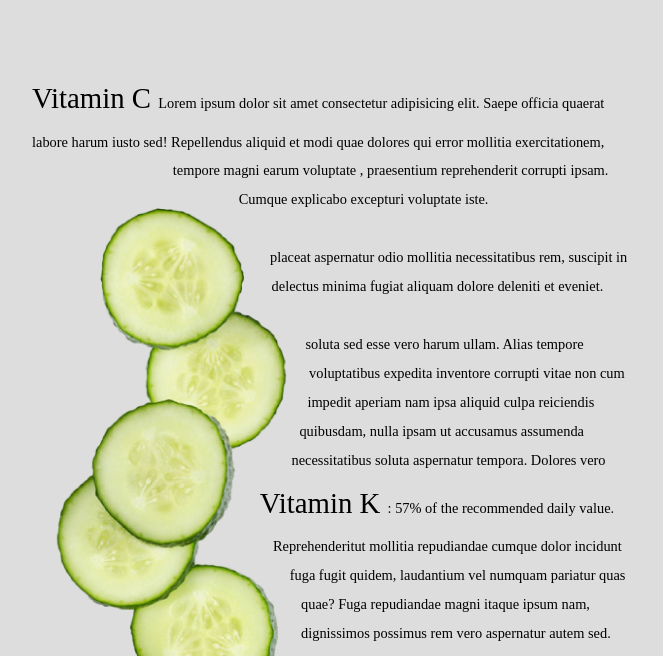
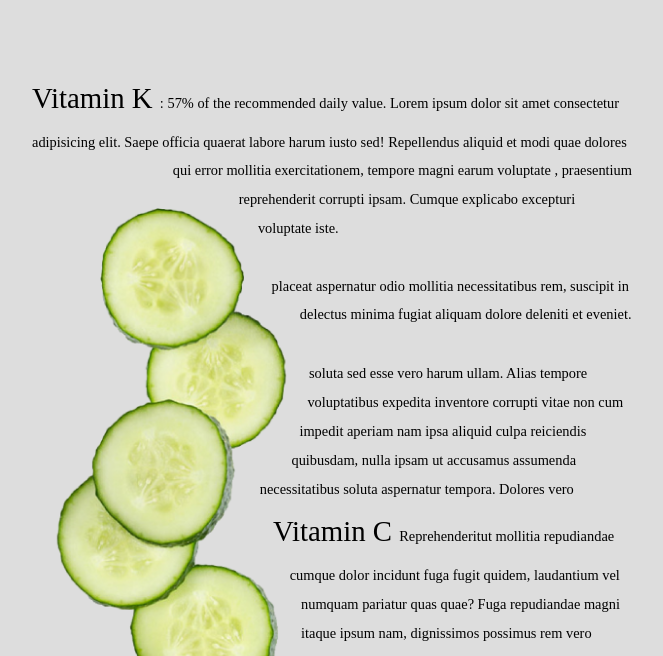
Before and after one commit to JK-8989/float-0, a plain HTML site: page index.html in a window 1280 px wide. Shown: the part 144-800 px from the top of the page, without its empty margins (308-971 px from the left). Drawn offline with Linux system fonts and the light colour scheme.

Commit message:
EDIT context

```diff
--- a/index.html
+++ b/index.html
@@ -11,8 +11,8 @@
   <div class="container">
     <h1>Cucumbers</h1>
   <img class="cucumber" src="/images/cucumber-slices1.png" alt="slices of cucumber">
-  <p><span id="vitamin-c"> Vitamin C </span>Lorem ipsum dolor sit amet consectetur adipisicing elit. Saepe officia quaerat labore harum iusto sed! Repellendus aliquid et modi quae dolores qui error mollitia exercitationem, tempore magni earum voluptate , praesentium reprehenderit corrupti ipsam. Cumque explicabo excepturi voluptate iste. <br><br>placeat aspernatur odio mollitia necessitatibus rem, suscipit in delectus minima fugiat aliquam dolore deleniti et eveniet.</p>
-  <p>soluta sed esse vero harum ullam. Alias tempore voluptatibus expedita inventore corrupti vitae non cum impedit  aperiam nam ipsa aliquid culpa reiciendis quibusdam, nulla ipsam ut accusamus assumenda necessitatibus soluta aspernatur tempora. Dolores vero <span id="vitamin-K"> Vitamin K </span>: 57% of the recommended daily value. Reprehenderitut mollitia repudiandae cumque dolor incidunt fuga fugit quidem, laudantium vel numquam pariatur quas quae? Fuga repudiandae magni itaque ipsum nam, dignissimos possimus rem vero aspernatur autem sed. Aspernatur voluptatem quibusdam perspiciatis ipsa autem exercitationem asperiores? Natus molestiae aspernatur, ipsa expedita corrupti nostrum voluptas provident dolor, odio doloribus placeat fugit tempora.
+  <p><span id="vitamin-k"> Vitamin K </span>: 57% of the recommended daily value. Lorem ipsum dolor sit amet consectetur adipisicing elit. Saepe officia quaerat labore harum iusto sed! Repellendus aliquid et modi quae dolores qui error mollitia exercitationem, tempore magni earum voluptate , praesentium reprehenderit corrupti ipsam. Cumque explicabo excepturi voluptate iste. <br><br>placeat aspernatur odio mollitia necessitatibus rem, suscipit in delectus minima fugiat aliquam dolore deleniti et eveniet.</p>
+  <p>soluta sed esse vero harum ullam. Alias tempore voluptatibus expedita inventore corrupti vitae non cum impedit  aperiam nam ipsa aliquid culpa reiciendis quibusdam, nulla ipsam ut accusamus assumenda necessitatibus soluta aspernatur tempora. Dolores vero <span id="vitamin-c"> Vitamin C </span> Reprehenderitut mollitia repudiandae cumque dolor incidunt fuga fugit quidem, laudantium vel numquam pariatur quas quae? Fuga repudiandae magni itaque ipsum nam, dignissimos possimus rem vero aspernatur autem sed. Aspernatur voluptatem quibusdam perspiciatis ipsa autem exercitationem asperiores? Natus molestiae aspernatur, ipsa expedita corrupti nostrum voluptas provident dolor, odio doloribus placeat fugit tempora.
   </p>
   <p>Quibusdam ex officiis a dolorem qui maiores consequatur animi assumenda sed consequuntur molestias quaerat! Ducimus ex soluta unde pariatur dolor cum, veniam magnam, ipsum nulla obcaecati, saepe nisi voluptate dolore illo fugiat cupiditate a aliquam ut itaque et. Culpa iusto <span id="magnesium"> Magnesium: 9% of the DV</span>cupiditate odio autem. Lorem ipsum dolor sit amet consectetur adipisicing elit. Tempore, harum.</p>
   <p id="bottom">Obcaecati ut accusamus fugit cumque voluptatibus, eaque explicabo dolorum quibusdam! Qui vero quam consequuntur consectetur numquam, at odio labore veniam itaque autem sapiente dolore maxime veritatis! Dolore sequi, minus impedit incidunt quis possimus veniam nulla eaque ipsa repellat, iure maxime quaerat corporis dicta quae. Aliquid sapiente iure magni hic repudiandae. Earum magni provident dolorum placeat unde, ex veritatis qui nobis, libero molestias eius, mollitia fuga!
--- a/style.css
+++ b/style.css
@@ -38,7 +38,7 @@ p {
 #bottom {
   margin-bottom: 100px;
 }
-#vitamin-K,
+#vitamin-k,
 #magnesium,
 #vitamin-c {
   font-size: 2em;
```
